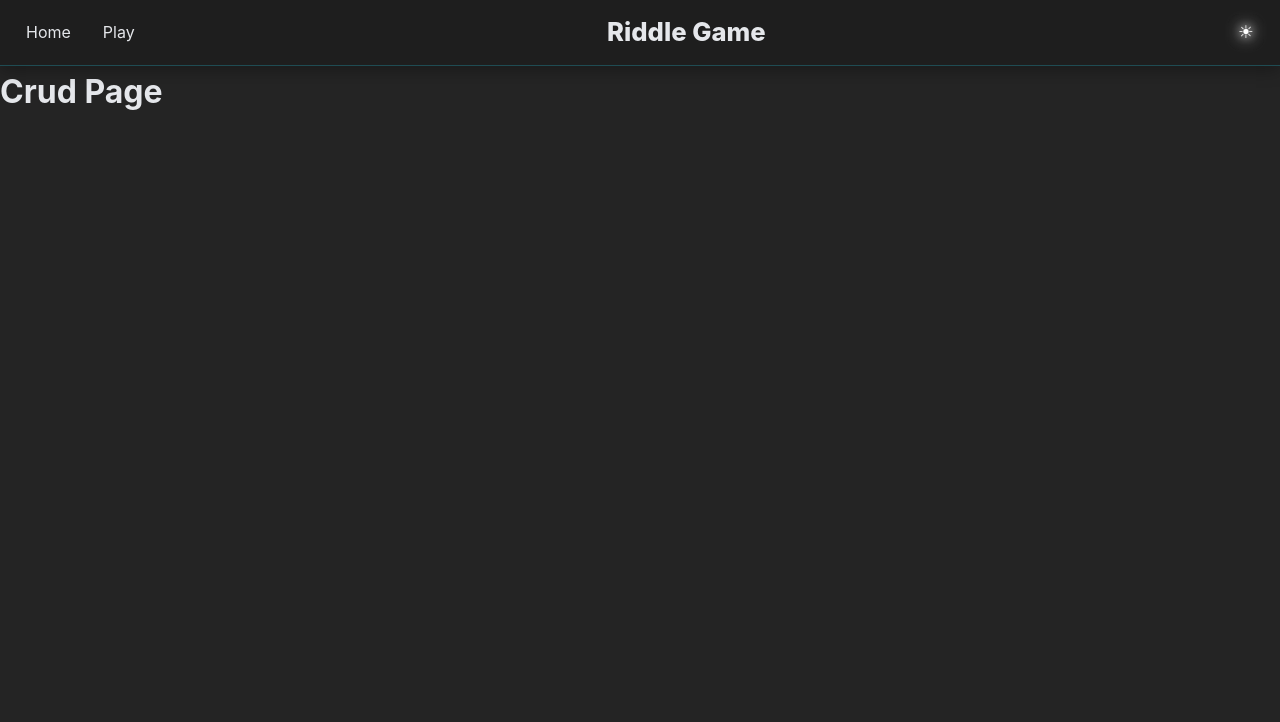
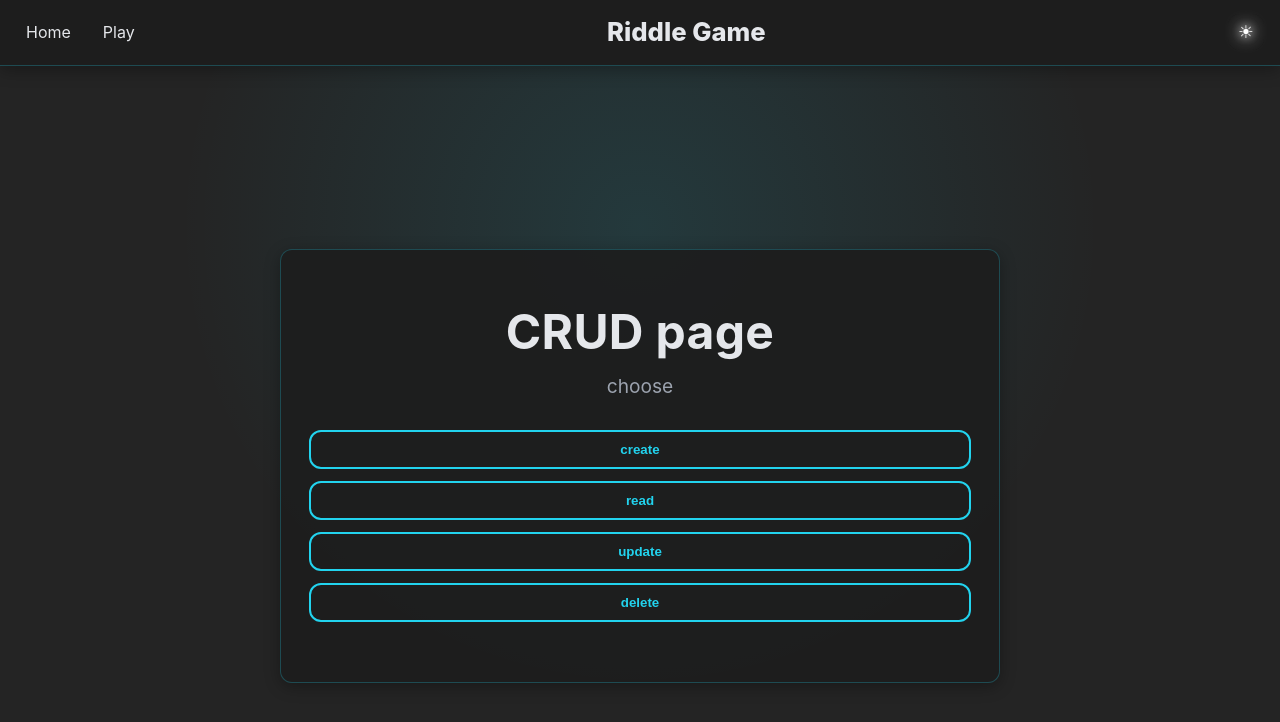
Before and after one commit to nahmanbo/RiddleGameApp, a React (Vite) app: page /crud in a window 1280 px wide. Shown: the top 722 px of the page. Built offline with nearby package versions, Linux system fonts and the light colour scheme.

Commit message:
connect delete and read all readle

```diff
--- a/src/hooks/useNavLinks.tsx
+++ b/src/hooks/useNavLinks.tsx
@@ -19,6 +19,7 @@ export function useNavLinks(): NavItem[] {
   if (pathname.startsWith("/play")) {
     return [
       { to: "/", label: "Home" },
+      { to: "/crud", label: "Crud" },
       { to: "/leaderboard", label: "Leaderboard" },
     ];
   }
--- a/src/pages/CrudPage.tsx
+++ b/src/pages/CrudPage.tsx
@@ -1,4 +1,78 @@
-export default function Crud(){
-    return (<h1>Crud Page</h1>
-    )
+// src/pages/Crud.tsx
+import { useState } from "react";
+import "../styles/crud.css";
+import type { Riddle } from "../types/riddle";
+import { fetchAllRiddles, deleteRiddle } from "../services/riddleAPI1";
+
+// Renders the CRUD page with read & delete actions.
+export default function Crud() {
+  const [riddles, setRiddles] = useState<Riddle[]>([]);
+  const [loading, setLoading] = useState(false);
+  const [error, setError] = useState("");
+
+  // Loads all riddles from server
+  const handleRead = async () => {
+    setError("");
+    setLoading(true);
+    try {
+      const data = await fetchAllRiddles();
+      setRiddles(data);
+    } catch (e) {
+      setError((e as Error).message);
+    } finally {
+      setLoading(false);
+    }
+  };
+
+  // Deletes a riddle by prompt ID
+  const handleDelete = async () => {
+    const input = window.prompt("Enter riddle ID to delete:");
+    if (!input) return;
+
+    const id = Number(input);
+    if (Number.isNaN(id)) {
+      window.alert("Invalid ID.");
+      return;
+    }
+
+    setError("");
+    setLoading(true);
+    try {
+      await deleteRiddle(id);
+      setRiddles(prev => prev.filter(r => r.id !== id));
+    } catch (e) {
+      setError((e as Error).message);
+    } finally {
+      setLoading(false);
+    }
+  };
+
+  return (
+    <main className="crud">
+      <section className="crud-card">
+        <h1 className="crud-title">CRUD page</h1>
+        <p className="crud-subtitle">choose</p>
+
+        <div className="crud-actions">
+          <button className="crud-btn">create</button>
+          <button className="crud-btn" onClick={handleRead}>read</button>
+          <button className="crud-btn">update</button>
+          <button className="crud-btn" onClick={handleDelete}>delete</button>
+        </div>
+
+        {loading && <p>Loading…</p>}
+        {error && <p className="crud-error">{error}</p>}
+
+        {riddles.length > 0 && (
+          <ul className="crud-list">
+            {riddles.map(r => (
+              <li key={r.id} className="crud-item">
+                <strong>#{r.id}</strong> — {r.subject} ({r.difficulty})
+              </li>
+            ))}
+          </ul>
+        )}
+      </section>
+    </main>
+  );
 }
--- a/src/pages/PlayPage.tsx
+++ b/src/pages/PlayPage.tsx
@@ -1,7 +1,7 @@
 import { useState, useEffect } from "react";
 import RiddleCard from "../components/RiddleCard";
 import { useRiddles } from "../context/RiddlesContext";
-import { fetchRiddles } from "../services/riddleAPI1";
+import { fetchRiddlesByDifficulty } from "../services/riddleAPI1";
 import "../styles/play.css";
 
 export default function PlayPage() {
@@ -12,7 +12,7 @@ export default function PlayPage() {
 
   const load = async (difficulty: string) => {
     try {
-      const data = await fetchRiddles(difficulty);
+      const data = await fetchRiddlesByDifficulty(difficulty);
       setRiddles(data);
       setShowButtons(false);
     } catch (err) {
--- a/src/services/riddleAPI1.ts
+++ b/src/services/riddleAPI1.ts
@@ -1,7 +1,29 @@
+// src/services/riddlesAPI.ts
+import { TokenManager } from "./tokenManager";
+import type { Riddle } from "../types/riddle";
+
 const BASE_URL = "http://localhost:1212";
 
+// Fetch all riddles
+export const fetchAllRiddles = async (): Promise<Riddle[]> => {
+  const res = await fetch(`${BASE_URL}/riddles`, {
+    headers: {
+      Accept: "application/json",
+      Authorization: `Bearer ${TokenManager.load()}`
+    },
+  });
+
+  if (!res.ok) {
+    const errorData = await res.json();
+    throw new Error(errorData?.error || "Failed to fetch riddles.");
+  }
+
+  const data = await res.json();
+  return Array.isArray(data) ? data : [];
+};
+
 // Fetch riddles by difficulty
-export const fetchRiddles = async (difficulty: string) => {
+export const fetchRiddlesByDifficulty = async (difficulty: string): Promise<Riddle[]> => {
   const res = await fetch(`${BASE_URL}/riddles/difficulty/${difficulty}`);
   if (!res.ok) {
     const errorData = await res.json();
@@ -10,3 +32,61 @@ export const fetchRiddles = async (difficulty: string) => {
   const data = await res.json();
   return Array.isArray(data) ? data : [];
 };
+
+// Create a new riddle
+export const createRiddle = async (newRiddle: Riddle) => {
+  const res = await fetch(`${BASE_URL}/riddles`, {
+    method: "POST",
+    headers: {
+      Accept: "application/json",
+      "Content-Type": "application/json",
+      Authorization: `Bearer ${TokenManager.load()}`
+    },
+    body: JSON.stringify(newRiddle),
+  });
+
+  if (!res.ok) {
+    const errorData = await res.json();
+    throw new Error(errorData?.error || "Failed to create riddle.");
+  }
+
+  return await res.json();
+};
+
+// Update riddle by ID
+export const updateRiddle = async (id: number, updatedRiddle: Riddle) => {
+  const res = await fetch(`${BASE_URL}/riddles/${id}`, {
+    method: "PUT",
+    headers: {
+      Accept: "application/json",
+      "Content-Type": "application/json",
+      Authorization: `Bearer ${TokenManager.load()}`
+    },
+    body: JSON.stringify(updatedRiddle),
+  });
+
+  if (!res.ok) {
+    const errorData = await res.json();
+    throw new Error(errorData?.error || "Failed to update riddle.");
+  }
+
+  return await res.json();
+};
+
+// Delete riddle by ID
+export const deleteRiddle = async (id: number) => {
+  const res = await fetch(`${BASE_URL}/riddles/${id}`, {
+    method: "DELETE",
+    headers: {
+      Accept: "application/json",
+      Authorization: `Bearer ${TokenManager.load()}`
+    },
+  });
+
+  if (!res.ok) {
+    const errorData = await res.json();
+    throw new Error(errorData?.error || "Failed to delete riddle.");
+  }
+
+  return true;
+};
--- /dev/null
+++ b/src/styles/crud.css
@@ -0,0 +1,62 @@
+.crud {
+    min-height: 100dvh;
+    display: flex;
+    align-items: center;
+    justify-content: center;
+    padding: 24px;
+    background: radial-gradient(1100px circle at 50% 20%, rgba(34,211,238,.12), transparent 42%), var(--bg);
+}
+
+.crud-card {
+    width: min(720px, 94vw);
+    text-align: center;
+    padding: 56px 28px 40px;
+    background: var(--card-bg);
+    border: 1px solid var(--border);
+    border-radius: var(--radius);
+    box-shadow: var(--shadow);
+}
+
+.crud-title {
+    font-size: 3rem;
+    line-height: 1.1;
+    color: var(--text);
+    margin-bottom: 12px;
+    letter-spacing: .3px;
+}
+
+.crud-subtitle {
+    color: var(--muted);
+    font-size: 1.2rem;
+    margin-bottom: 28px;
+}
+
+.crud-actions {
+    display: flex;
+    flex-direction: column;
+    gap: 12px;
+    margin: 8px 0 20px;
+}
+
+.crud-btn {
+    appearance: none;
+    background: transparent;
+    border: 2px solid var(--accent);
+    color: var(--accent);
+    font-weight: 600;
+    padding: 10px 18px;
+    border-radius: var(--radius);
+    text-decoration: none;
+    transition: transform .15s ease, box-shadow .2s ease;
+    display: inline-flex;
+    align-items: center;
+    justify-content: center;
+}
+
+.crud-btn:hover {
+    box-shadow: 0 0 0 3px var(--hover);
+}
+
+.crud-btn:active {
+    transform: scale(.98);
+}
```
